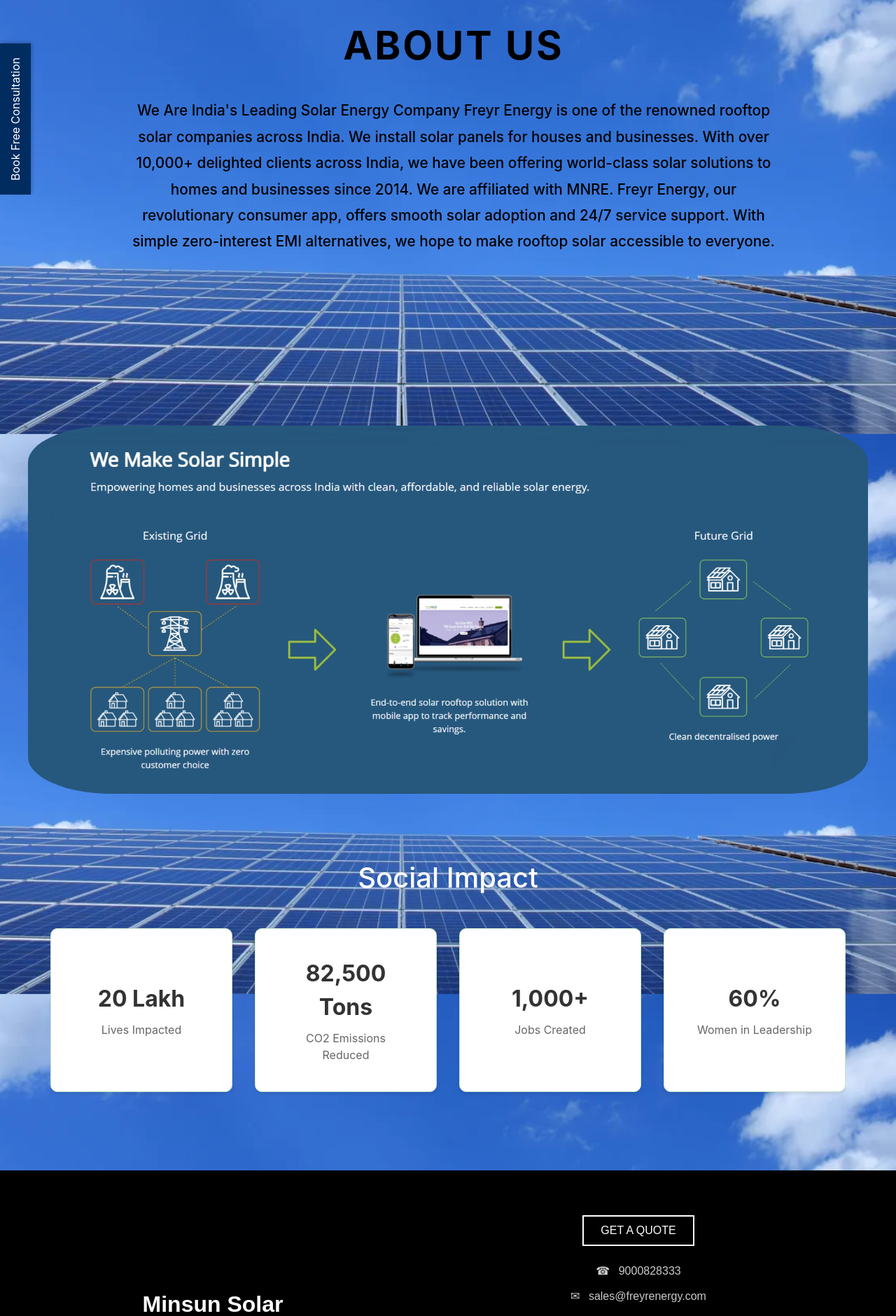
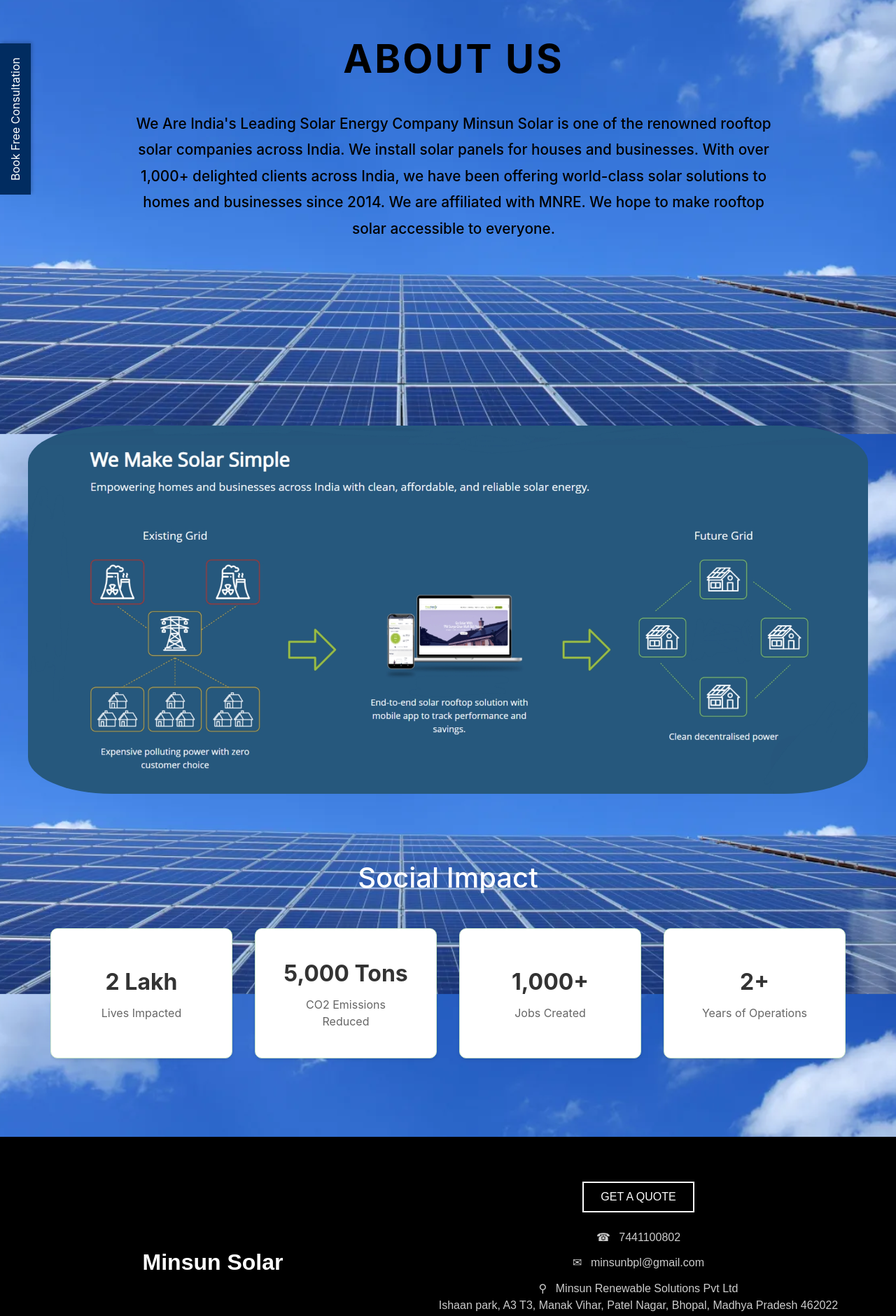
Before and after one commit to ManthanD2004/VEnergy, a React (Create React App) app in the folder frontend/: page /about in a window 1280 px wide. Shown: the part 180-2060 px from the top of the page at 70% size. Built offline with nearby package versions, Linux system fonts and the light colour scheme.

Commit message:
Changes done according to client.

```diff
--- a/frontend/src/App.css
+++ b/frontend/src/App.css
@@ -80,7 +80,7 @@
 
 .subtitle {
   font-size: 1.4rem;
-  font-weight: 500;
+  font-weight: 3SS00;
   color: rgb(0, 0, 0) !important;
   margin-bottom: 0.5rem;
   margin-top: 0;
--- a/frontend/src/components/AboutContent.tsx
+++ b/frontend/src/components/AboutContent.tsx
@@ -7,7 +7,7 @@
   const slides = [
     {
       title:"About Us",
-      content: "We Are India's Leading Solar Energy Company Freyr Energy is one of the renowned rooftop solar companies across India. We install solar panels for houses and businesses. With over 10,000+ delighted clients across India, we have been offering world-class solar solutions to homes and businesses since 2014. We are affiliated with MNRE. Freyr Energy, our revolutionary consumer app, offers smooth solar adoption and 24/7 service support. With simple zero-interest EMI alternatives, we hope to make rooftop solar accessible to everyone."
+      content: "We Are India's Leading Solar Energy Company Minsun Solar is one of the renowned rooftop solar companies across India. We install solar panels for houses and businesses. With over 1,000+ delighted clients across India, we have been offering world-class solar solutions to homes and businesses since 2014. We are affiliated with MNRE. We hope to make rooftop solar accessible to everyone."
     },
     {
       title: "Our Mission",
--- a/frontend/src/components/CalculatorFooter.tsx
+++ b/frontend/src/components/CalculatorFooter.tsx
@@ -20,9 +20,9 @@
         <div className="footer-contact-section">
           <a className="get-a-quote" onClick={onOpenModal}>GET A QUOTE</a>
           <div className="contact-info">
-            <p><span>&#9742;</span> 9000828333</p>
-            <p><span>&#9993;</span> sales@freyrenergy.com</p>
-            <p><span>&#9906;</span> Freyr Energy Services Pvt Ltd<br/>301, 3rd Floor, KKR Square, Kavuri Hills, Phase I, Road no. 36<br/>Hyderabad, India - 500033</p>
+            <p><span>&#9742;</span> 7441100802</p>
+            <p><span>&#9993;</span> minsunbpl@gmail.com</p>
+            <p><span>&#9906;</span> Minsun Renewable Solutions Pvt Ltd<br/> Ishaan park, A3 T3, Manak Vihar, Patel Nagar, Bhopal, Madhya Pradesh 462022</p>
           </div>
           <div className="social-icons">
             {/* Placeholder for social icons */}
--- a/frontend/src/components/ImpactSection.tsx
+++ b/frontend/src/components/ImpactSection.tsx
@@ -14,28 +14,28 @@
           <div className="impact-icon-placeholder">
             <img src={co2EmissionsReducedIcon} alt="CO2 Emissions Reduced Icon" className="impact-icon-img" />
           </div>
-          <h3>82,500 Tons</h3>
+          <h3>5,000 Tons</h3>
           <p>CO2 Emissions Reduced</p>
         </div>
         <div className="impact-card">
           <div className="impact-icon-placeholder">
             <img src={mwInstalledIcon} alt="MW Installed Icon" className="impact-icon-img" />
           </div>
-          <h3>100+</h3>
-          <p>MW Installed</p>
+          <h3>200+</h3>
+          <p>KW Installed</p>
         </div>
         <div className="impact-card">
           <div className="impact-icon-placeholder">
             <img src={livesImpactedIcon} alt="Lives Impacted Icon" className="impact-icon-img" />
           </div>
-          <h3>20 Lakh</h3>
+          <h3>2 Lakh</h3>
           <p>Lives Impacted</p>
         </div>
         <div className="impact-card">
           <div className="impact-icon-placeholder">
             <img src={savedAnnuallyIcon} alt="Saved Annually Icon" className="impact-icon-img" />
           </div>
-          <h3>₹562 Cr</h3>
+          <h3>₹2+ Cr</h3>
           <p>Saved Annually</p>
         </div>
       </div>
--- a/frontend/src/components/Navbar.tsx
+++ b/frontend/src/components/Navbar.tsx
@@ -41,14 +41,14 @@
                 } else {
                   // On non-mobile (desktop), copy the number to clipboard
                   e.preventDefault(); // Prevent default tel: link behavior
-                  navigator.clipboard.writeText('9000828333').then(() => {
-                    alert('Phone number copied: 9000828333');
+                  navigator.clipboard.writeText('7441100802').then(() => {
+                    alert('Phone number copied: 7441100802');
                   }).catch(err => {
                     console.error('Failed to copy phone number: ', err);
                   });
                 }
               }}
-            >9000828333</Nav.Link>
+            >7441100802</Nav.Link>
           </Nav>
         </BootstrapNavbar.Collapse>
       </Container>
--- a/frontend/src/components/NewSection.tsx
+++ b/frontend/src/components/NewSection.tsx
@@ -40,8 +40,9 @@
           </div>
           <h3>Review Proposal & Confirm Order</h3>
           <p>
-            Review your proposal and approve costing & design specification on
-            Freyr Energy App
+            Review everything upfront with
+            detailed proposal including cost estimates,
+            design specifications, and energy projections
           </p>
         </div>
         <div className="step-card">
@@ -65,7 +66,7 @@
           <h3>Your Site is Solar Powered</h3>
           <p>
             We offer 24X7 service support and proactive maintenance to ensure
-            that the system operates at peak efficiency with Freyr Energy App
+            that the system operates at peak efficiency.
           </p>
         </div>
       </div>
--- a/frontend/src/components/SocialImpact.tsx
+++ b/frontend/src/components/SocialImpact.tsx
@@ -8,12 +8,12 @@
       <div className="impact-cards-grid">
         <div className="impact-card">
           {/* Placeholder for Icon */}
-          <div className="impact-value">20 Lakh</div>
+          <div className="impact-value">2 Lakh</div>
           <div className="impact-description">Lives Impacted</div>
         </div>
         <div className="impact-card">
           {/* Placeholder for Icon */}
-          <div className="impact-value">82,500 Tons</div>
+          <div className="impact-value">5,000 Tons</div>
           <div className="impact-description">CO2 Emissions Reduced</div>
         </div>
         <div className="impact-card">
@@ -23,8 +23,8 @@
         </div>
         <div className="impact-card">
           {/* Placeholder for Icon */}
-          <div className="impact-value">60%</div>
-          <div className="impact-description">Women in Leadership</div>
+          <div className="impact-value">2+</div>
+          <div className="impact-description">Years of Operations</div>
         </div>
       </div>
     </section>
--- a/frontend/src/components/Testimonials.tsx
+++ b/frontend/src/components/Testimonials.tsx
@@ -12,12 +12,12 @@
         <div className="testimonial-card">
           <div className="customer-image-container">
           </div>
-          <h3>Gajendra Shkya</h3>
+          <h3>Gajendra Shakya</h3>
           <p className="customer-location">
             <span className="location-icon">&#9906;</span> Indore, Madhya Pradesh
           </p>
           <p className="testimonial-text">
-            It's been 1 year since Freyr Energy installed system on my home. We have not faced any issues and are very happy with their service. Highly recommend Freyr Energy.
+            It's been 1 year since Minsun Solar installed system on my home. We have not faced any issues and are very happy with their service. Highly recommend Minsun Solar.
           </p>
         </div>
 
@@ -27,10 +27,10 @@
           </div>
           <h3>Uttam Malani</h3>
           <p className="customer-location">
-            <span className="location-icon">&#9906;</span> Hyderabad, Telangana
+            <span className="location-icon">&#9906;</span> Nagpur, Maharashtra
           </p>
           <p className="testimonial-text">
-            We have installed solar in 4 of our facilities with Freyr Energy and our energy costs has reduced substantially. Our consumers are already appreciating our efforts towards sustainability & net-zero.
+            We have installed solar in 4 of our facilities with Minsun Solar and our energy costs has reduced substantially. Our consumers are already appreciating our efforts towards sustainability & net-zero.
           </p>
         </div>
 
@@ -43,7 +43,7 @@
             <span className="location-icon">&#9906;</span> Jabalpur, Madhya Pradesh
           </p>
           <p className="testimonial-text">
-            Freyr Energy installed 3kW system on my house in Hyderabad. I used to pay ₹ 2,500-3,000 before solar in electricity bills and last month I paid only ₹ 300! Their after-sales is also very quick & reliable.
+            Minsun Solar installed 3kW system on my house in Jabalpur. I used to pay ₹ 2,500-3,000 before solar in electricity bills and last month I paid only ₹ 300! Their after-sales is also very quick & reliable.
           </p>
         </div>
       </div>
--- a/frontend/src/components/WhyChooseUs.tsx
+++ b/frontend/src/components/WhyChooseUs.tsx
@@ -14,7 +14,7 @@
             <div className="icon-circle">1</div>
             <div className="item-text">
               <h3>MNRE-Empanelled</h3>
-              <p>Custom-designed systems to match your energy needs and budget.    </p>
+              <p>Government-recognized for quality and compliance with national solar standards.    </p>
             </div>
           </div>
           <div className="feature-item">
```
Also changed, not shown: frontend/src/components/Blog.tsx (+11 -11 lines).
